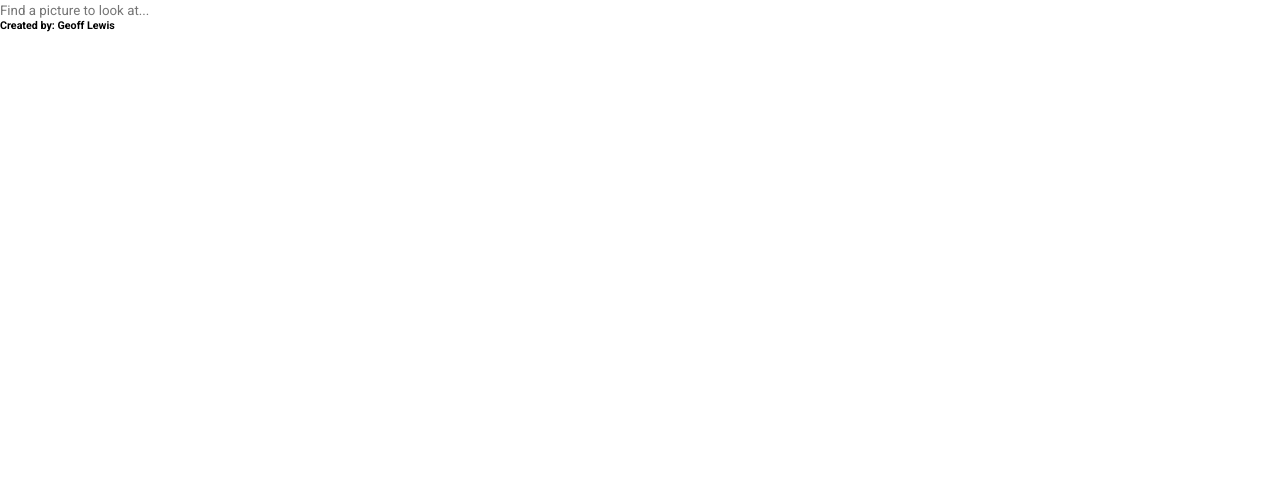
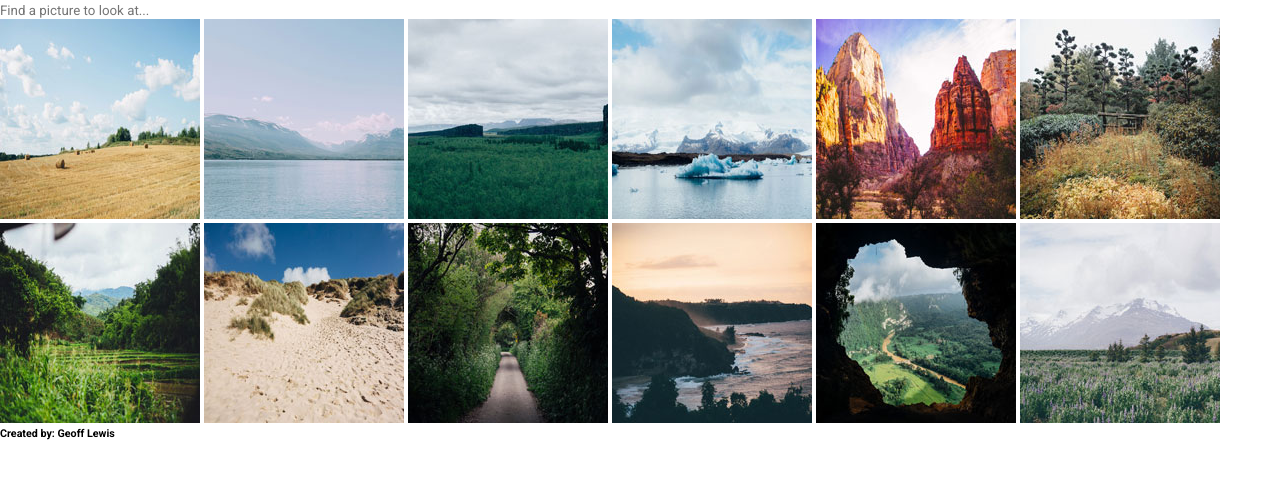
Before and after one commit to geoffreylewis/interactive_photo_gallery, a plain HTML site: page photo_gallery_v3/index.html in a window 1280 px wide. Drawn offline with Linux system fonts and the light colour scheme; a web font is replaced by a local one.

Commit message:
Deleted containers and added thumbnails

```diff
--- a/photo_gallery_v3/css/styles.css
+++ b/photo_gallery_v3/css/styles.css
@@ -14,3 +14,12 @@ html,
 body {
      background-color: white;
 }
+
+
+/*===============
+Section Styles
+===============*/
+img {
+     max-width: 200px;
+     max-height: 200px;
+}
--- a/photo_gallery_v3/index.html
+++ b/photo_gallery_v3/index.html
@@ -19,30 +19,18 @@
                <input type="text" id="filter" name="search_box" placeholder="Find a picture to look at...">
           </header>
           <main>
-               <div id="picture1" class="thumbnail">
-               </div>
-               <div id="picture2" class="thumbnail">
-               </div>
-               <div id="picture3" class="thumbnail">
-               </div>
-               <div id="picture4" class="thumbnail">
-               </div>
-               <div id="picture5" class="thumbnail">
-               </div>
-               <div id="picture6" class="thumbnail">
-               </div>
-               <div id="picture7" class="thumbnail">
-               </div>
-               <div id="picture8" class="thumbnail">
-               </div>
-               <div id="picture9" class="thumbnail">
-               </div>
-               <div id="picture10" class="thumbnail">
-               </div>
-               <div id="picture11" class="thumbnail">
-               </div>
-               <div id="picture12" class="thumbnail">
-               </div>
+               <img src="photos/thumbnails/01.jpg" alt="hay field">
+               <img src="photos/thumbnails/02.jpg" alt="lake">
+               <img src="photos/thumbnails/03.jpg" alt="canyon">
+               <img src="photos/thumbnails/04.jpg" alt="iceberg">
+               <img src="photos/thumbnails/05.jpg" alt="desert">
+               <img src="photos/thumbnails/06.jpg" alt="autumn">
+               <img src="photos/thumbnails/07.jpg" alt="plantation">
+               <img src="photos/thumbnails/08.jpg" alt="dunes">
+               <img src="photos/thumbnails/09.jpg" alt="countryside lane">
+               <img src="photos/thumbnails/10.jpg" alt="sunset">
+               <img src="photos/thumbnails/11.jpg" alt="cave">
+               <img src="photos/thumbnails/12.jpg" alt="bluebells">
           </main>
           <footer>
                <h6>Created by: Geoff Lewis</h6>
```
